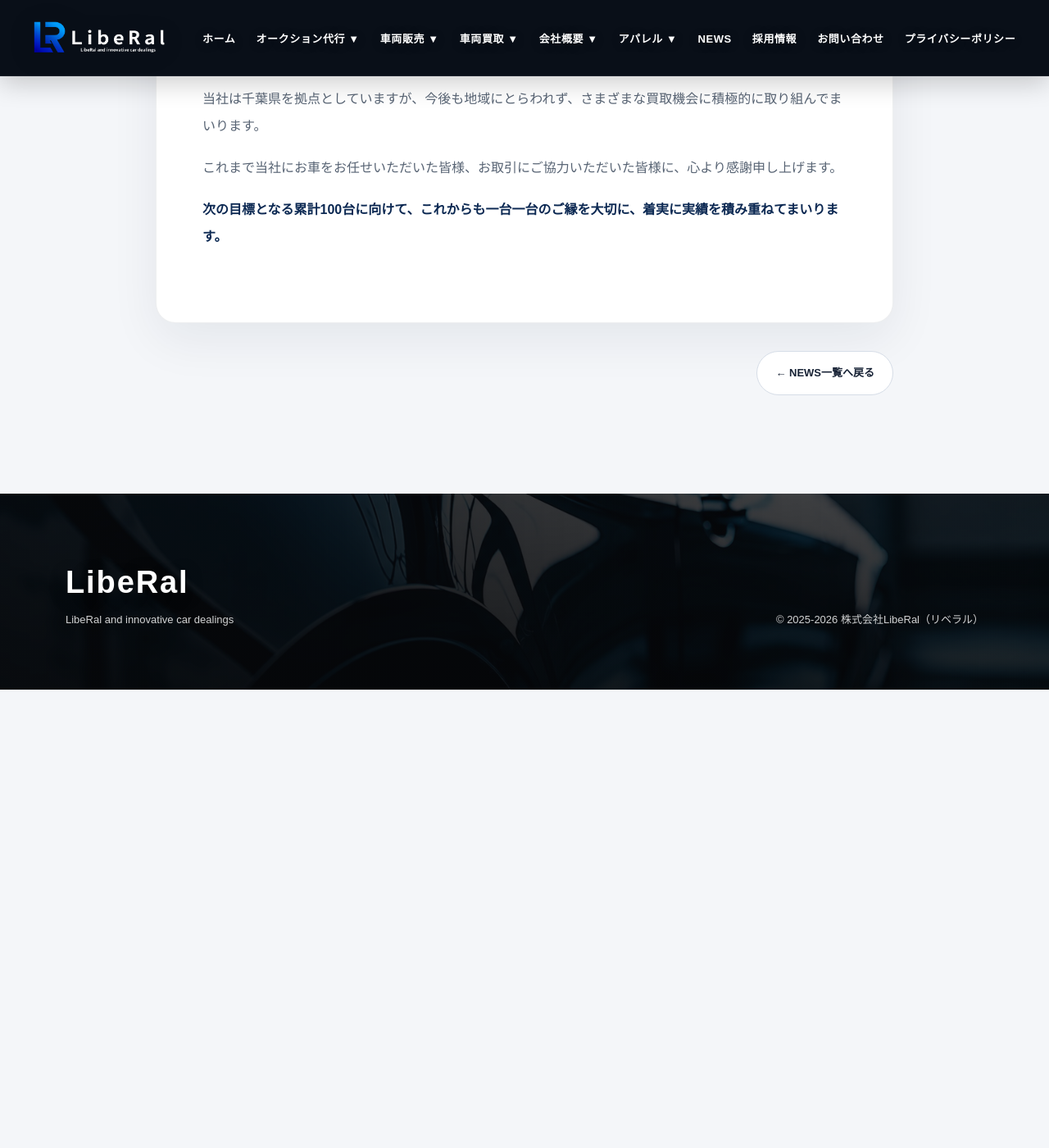
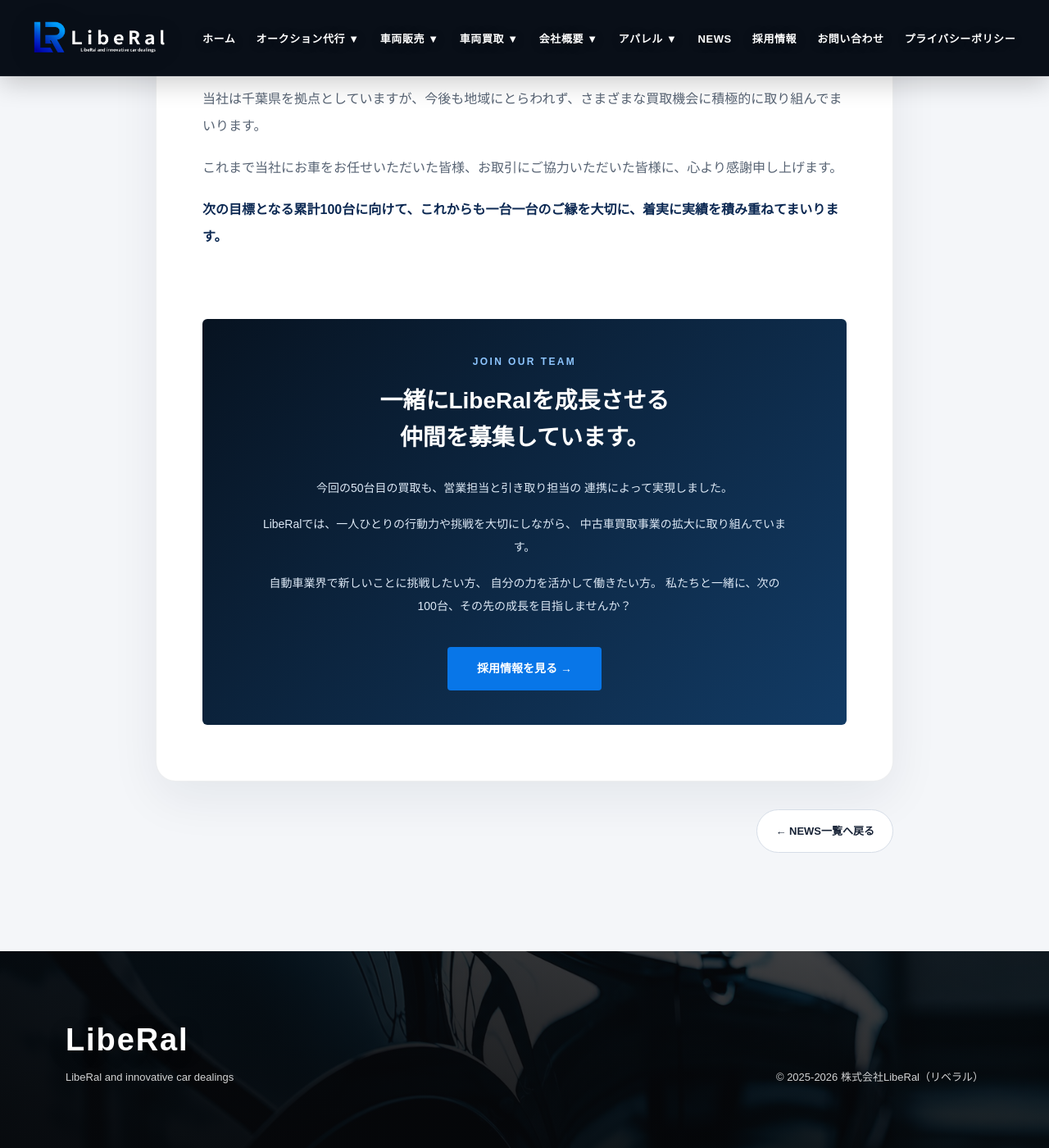
Before and after one commit to liberal0321/LibeRal., a Jekyll site: the page built from _posts/2026-10-11-50-cars-milestone.md, in a window 1280 px wide and 1400 px high, scrolled down 3307 px. Shown: the whole window at 82% size. Built offline with Jekyll 4.4.1, drawn with Linux system fonts in a browser that asks for light colours; before the commit the page ends 4148 px from its top, so only the background shows below that.

Commit message:
Update 2026-10-11-50-cars-milestone.md

```diff
--- a/_posts/2026-10-11-50-cars-milestone.md
+++ b/_posts/2026-10-11-50-cars-milestone.md
@@ -74,3 +74,100 @@ image: /images/news/50cars/rocky-hv.jpg
     <p><strong>次の目標となる累計100台に向けて、これからも一台一台のご縁を大切に、着実に実績を積み重ねてまいります。</strong></p>
   </section>
 </div>
+
+<section class="liberal-recruit">
+  <div class="liberal-recruit-inner">
+    <span class="liberal-recruit-label">JOIN OUR TEAM</span>
+
+    <h2>一緒にLibeRalを成長させる<br>仲間を募集しています。</h2>
+
+    <p>
+      今回の50台目の買取も、営業担当と引き取り担当の
+      連携によって実現しました。
+    </p>
+
+    <p>
+      LibeRalでは、一人ひとりの行動力や挑戦を大切にしながら、
+      中古車買取事業の拡大に取り組んでいます。
+    </p>
+
+    <p>
+      自動車業界で新しいことに挑戦したい方、
+      自分の力を活かして働きたい方。
+      私たちと一緒に、次の100台、その先の成長を目指しませんか？
+    </p>
+
+    <a href="{{ '/recruit.html' | relative_url }}" class="liberal-recruit-button">
+      採用情報を見る →
+    </a>
+  </div>
+</section>
+
+<style>
+.liberal-recruit {
+  margin: 48px 0 16px;
+  padding: 42px 28px;
+  background: linear-gradient(135deg, #071321 0%, #123b65 100%);
+  border-radius: 6px;
+  color: #ffffff;
+  text-align: center;
+}
+
+.liberal-recruit-inner {
+  max-width: 640px;
+  margin: 0 auto;
+}
+
+.liberal-recruit-label {
+  display: block;
+  color: #8dc5ff;
+  font-size: 12px;
+  font-weight: 700;
+  letter-spacing: 0.2em;
+  margin-bottom: 14px;
+}
+
+.liberal-recruit h2 {
+  color: #ffffff !important;
+  font-size: clamp(21px, 3vw, 28px);
+  line-height: 1.6;
+  margin: 0 0 24px;
+  border: none;
+  padding: 0;
+}
+
+.liberal-recruit p {
+  color: #dce8f5;
+  font-size: 14px;
+  line-height: 2;
+  margin: 0 0 16px;
+}
+
+.liberal-recruit-button {
+  display: inline-block;
+  margin-top: 20px;
+  padding: 14px 36px;
+  background: #0876e8;
+  color: #ffffff !important;
+  text-decoration: none !important;
+  font-size: 14px;
+  font-weight: 700;
+  border-radius: 4px;
+  transition: background 0.2s, transform 0.2s;
+}
+
+.liberal-recruit-button:hover {
+  background: #2591ff;
+  transform: translateY(-2px);
+}
+
+@media (max-width: 600px) {
+  .liberal-recruit {
+    padding: 32px 20px;
+  }
+
+  .liberal-recruit p {
+    font-size: 13px;
+  }
+}
+</style>
```
